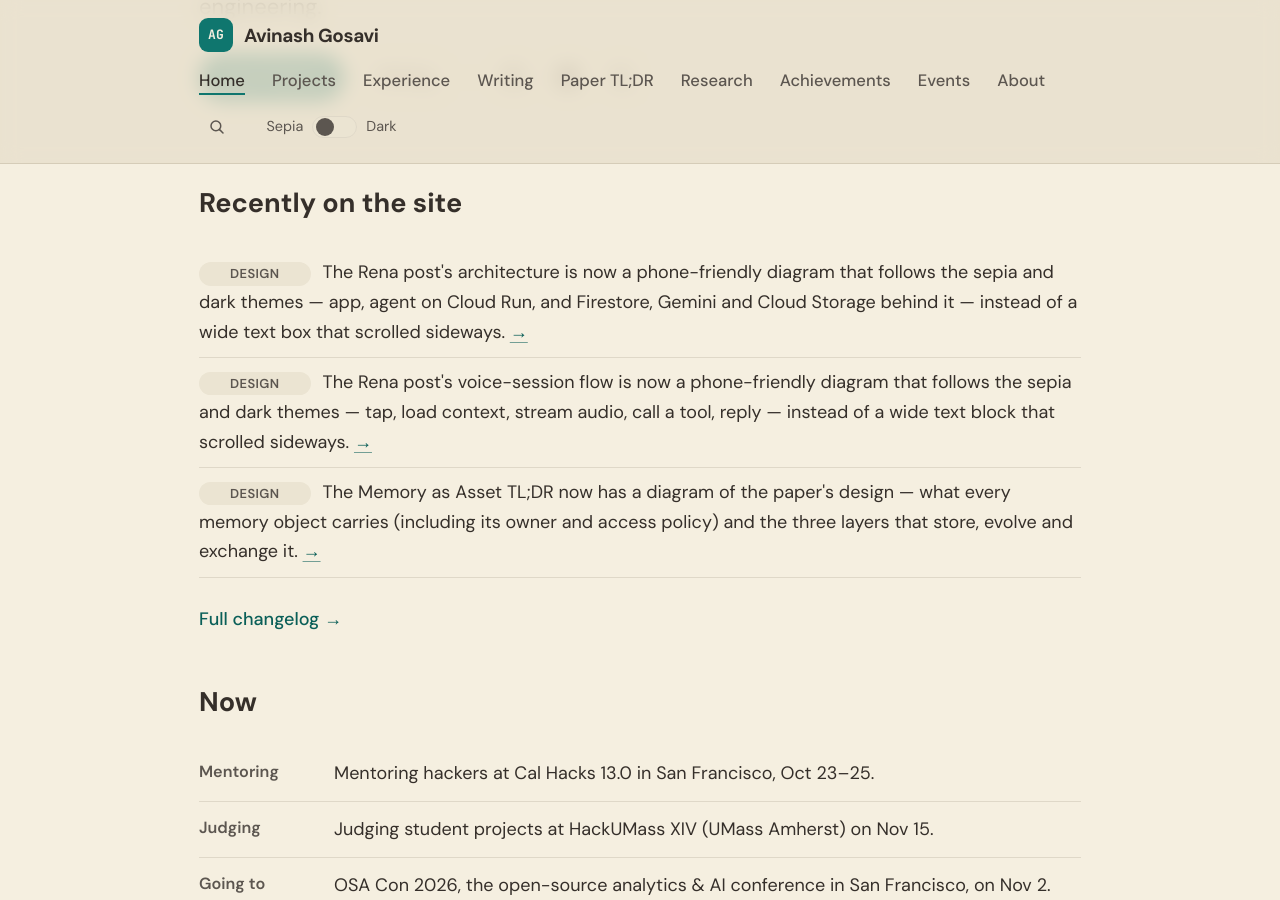
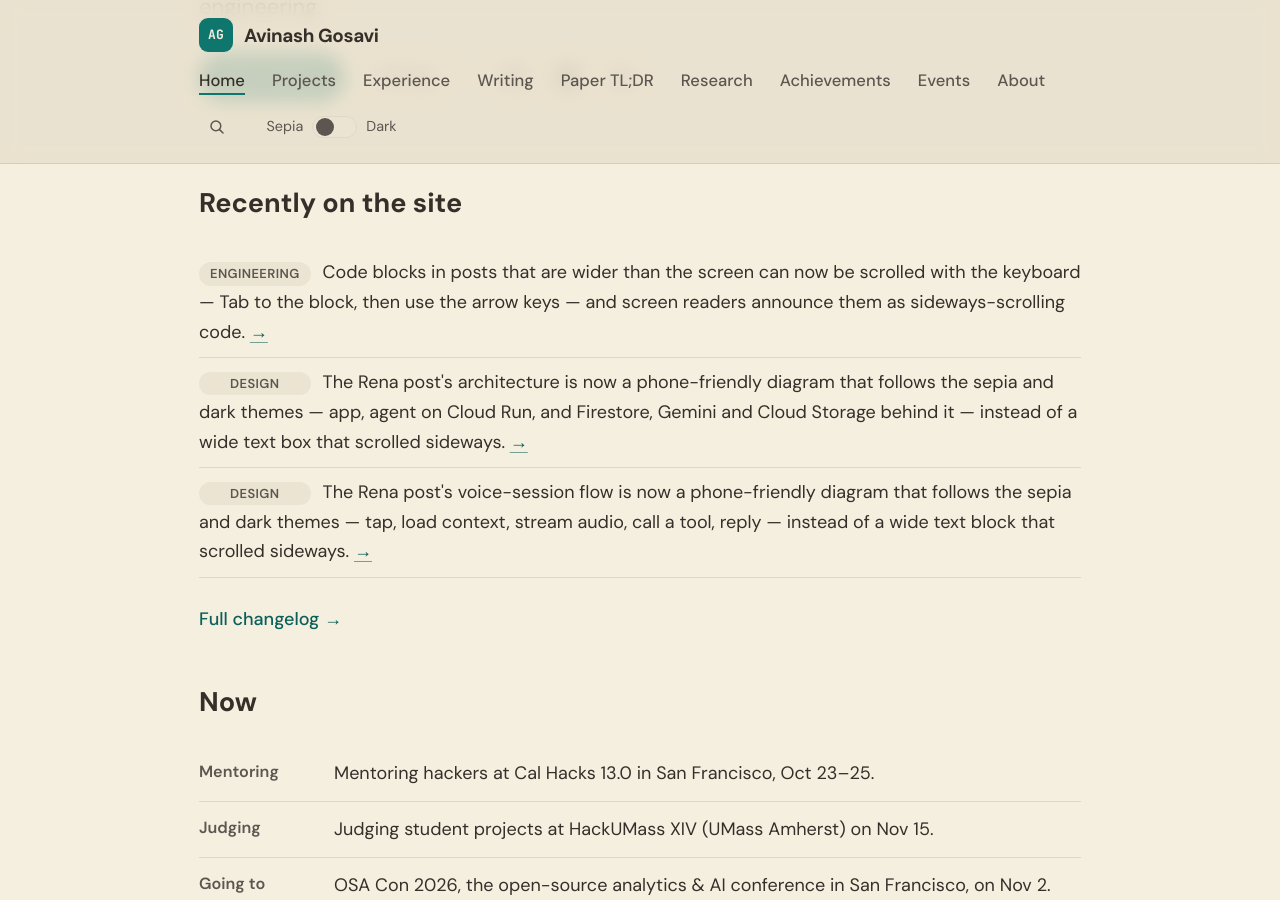
Before and after one commit to aag1091-alt/avinashgosavi.com, a Jekyll site: the page built from index.md, in a window 1280 px wide and 900 px high, scrolled down 554 px. Built offline with Jekyll 4.4.1, drawn with Linux system fonts in a browser that asks for light colours.

Commit message:
Posts: wide code blocks get keyboard focus + region label so they can be scrolled without a mouse
Co-Authored-By: Claude <noreply@anthropic.com>

```diff
--- a/_data/changelog.yml
+++ b/_data/changelog.yml
@@ -1,5 +1,9 @@
 # Public changelog shown on /changelog and (latest 3) on the homepage.
 # Newest first. desk: Writing | Design | Engineering
+- date: 2026-10-24
+  desk: Engineering
+  text: Code blocks in posts that are wider than the screen can now be scrolled with the keyboard — Tab to the block, then use the arrow keys — and screen readers announce them as sideways-scrolling code.
+  link: /post/vaultmem-part-2-multimodal-temporal-backends/
 - date: 2026-10-24
   desk: Design
   text: The Rena post's architecture is now a phone-friendly diagram that follows the sepia and dark themes — app, agent on Cloud Run, and Firestore, Gemini and Cloud Storage behind it — instead of a wide text box that scrolled sideways.
```
Also changed, not shown: _includes/post-tools.html (+11 -0 lines).
